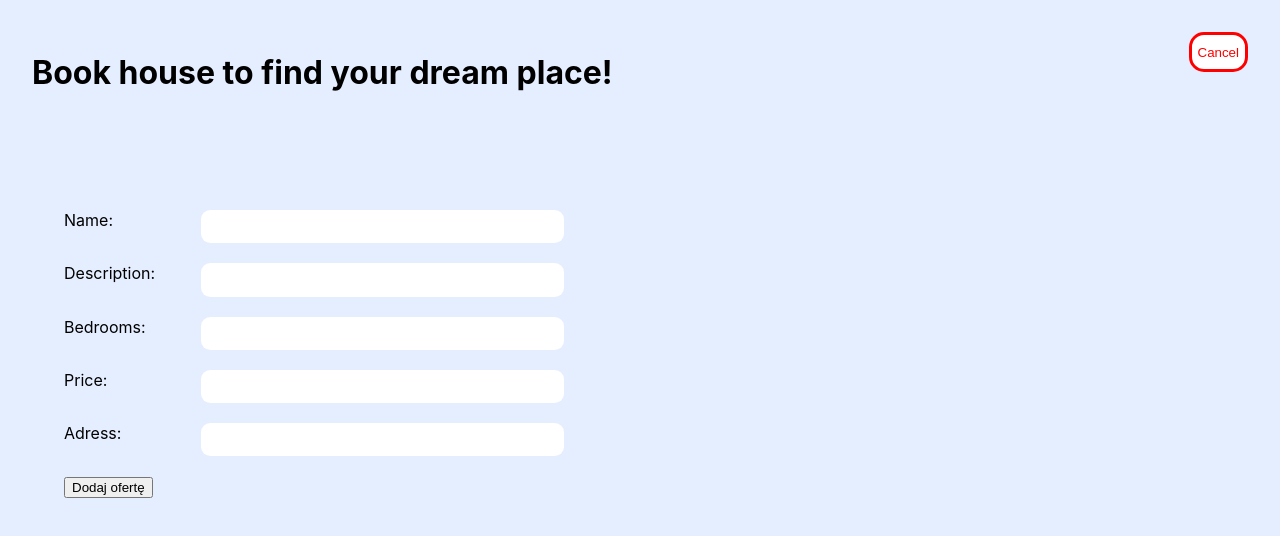
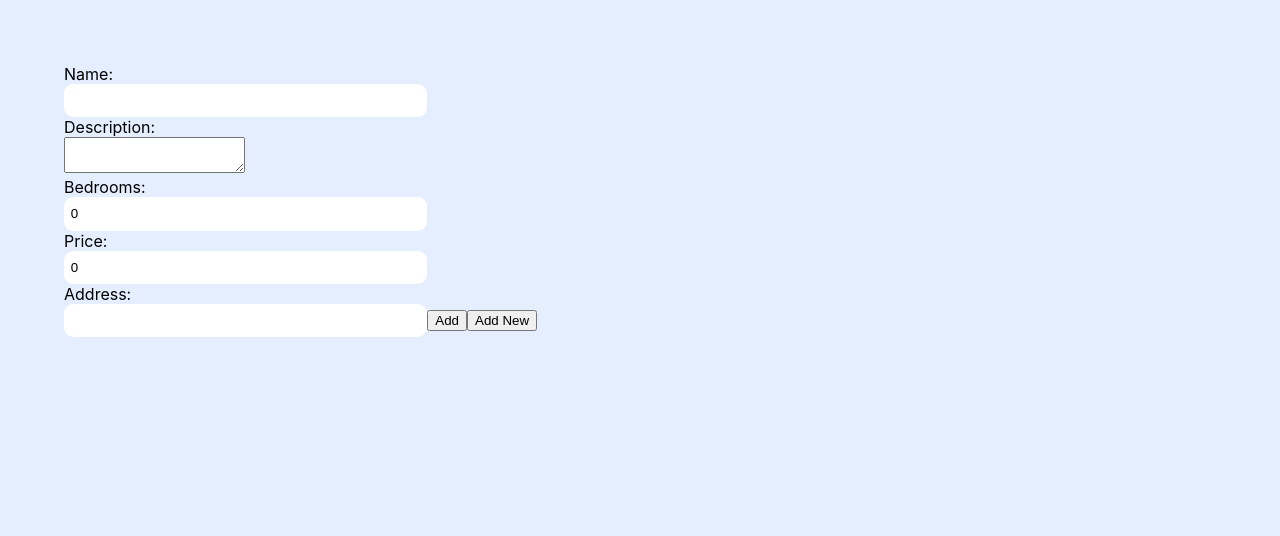
Before and after one commit to bartelke/PIW, a React (Create React App) app in the folder homework3/evilla/: page /add in a window 1280 px wide. Shown: the top 536 px of the page. Built offline with nearby package versions, Linux system fonts and the light colour scheme.

Commit message:
homework3: adding new offer works in new page

```diff
--- a/homework3/evilla/src/App.js
+++ b/homework3/evilla/src/App.js
@@ -1,17 +1,46 @@
-import React from 'react';
+import React, { useState } from 'react';
 import { BrowserRouter as Router, Routes, Route } from 'react-router-dom';
-
-import List from './components/list/List.jsx';
-import Add from './components/add/Add.jsx';
+import List from './components/list/List';
+import Add from './components/add/Add';
+import './App.css';
 
 function App() {
+  const [list, setList] = useState([
+    {
+      name: "Villa C13",
+      description: "villa with round windows, in summer you will feel the tropical atmosphere of the place",
+      bedrooms: 12,
+      price: 8000000,
+      address: "wybrzeże Stanisława Wyspiańskiego 23-25, 50-370 Wrocław"
+    },
+    {
+      name: "Villa C16",
+      description: "a large estate with modern architecture located in a place known for the conquests of the Vikings, you can still meet their descendants here",
+      bedrooms: 4,
+      price: 6000000,
+      address: "Janiszewskiego 7, 50-372 Wrocław"
+    }
+  ]);
+
+  const handleAddItem = newItem => {
+    setList([...list, newItem]);
+  };
+
+  const handleDeleteItem = index => {
+    const newList = [...list];
+    newList.splice(index, 1);
+    setList(newList);
+  };
+
   return (
-    <Router>
-      <Routes>
-        <Route path="/" element={<List />} />
-        <Route path="/add" element={<Add />} />
-      </Routes>
-    </Router>
+    <div className="App">
+      <Router>
+        <Routes>
+          <Route path="/" element={<List list={list} handleDeleteItem={handleDeleteItem} />} />
+          <Route path="/add" element={<Add handleAddItem={handleAddItem} />} />
+        </Routes>
+      </Router>
+    </div>
   );
 }
 
--- a/homework3/evilla/src/components/add/Add.jsx
+++ b/homework3/evilla/src/components/add/Add.jsx
@@ -1,85 +1,60 @@
 import React, { useState } from 'react';
+import './Add.css';
 import { Link } from 'react-router-dom';
-import '../add/Add.css'
 
 function Add(props) {
-  const [newItemName, setNewItemName] = useState("");
-  const [newItemDescription, setNewItemDescription] = useState("");
-  const [newItemBedrooms, setNewItemBedrooms] = useState("");
-  const [newItemPrice, setNewItemPrice] = useState("");
-  const [newItemAddress, setNewItemAddress] = useState("");
+  const [name, setName] = useState('');
+  const [description, setDescription] = useState('');
+  const [bedrooms, setBedrooms] = useState(0);
+  const [price, setPrice] = useState(0);
+  const [address, setAddress] = useState('');
 
-  const handleAddItem = () => {
-    const newItem = {
-      name: newItemName,
-      description: newItemDescription,
-      bedrooms: newItemBedrooms,
-      price: newItemPrice,
-      address: newItemAddress
-    };
+  const handleNameChange = event => {
+    setName(event.target.value);
+  };
+
+  const handleDescriptionChange = event => {
+    setDescription(event.target.value);
+  };
+
+  const handleBedroomsChange = event => {
+    setBedrooms(event.target.value);
+  };
+
+  const handlePriceChange = event => {
+    setPrice(event.target.value);
+  };
+
+  const handleAddressChange = event => {
+    setAddress(event.target.value);
+  };
+
+  const handleSubmit = event => {
+    event.preventDefault();
+    const newItem = { name, description, bedrooms, price, address };
     props.handleAddItem(newItem);
-    setNewItemName("");
-    setNewItemDescription("");
-    setNewItemBedrooms("");
-    setNewItemPrice("");
-    setNewItemAddress("");
+    setName('');
+    setDescription('');
+    setBedrooms(0);
+    setPrice(0);
+    setAddress('');
   };
 
   return (
-    <div>
-      <div class="header">
-        <h1>Book house to find your dream place!</h1>
-        <Link to="/"><button id="cancel">Cancel</button></Link>
-      </div>
-      <form>
-      <label>
-        Name:
-        <input
-          type="text"
-          value={newItemName}
-          onChange={e => setNewItemName(e.target.value)}
-        />
-      </label>
-      <br />
-      <label>
-        Description:
-        <input
-          type="text"
-          value={newItemDescription}
-          onChange={e => setNewItemDescription(e.target.value)}
-        />
-      </label>
-      <br />
-      <label>
-        Bedrooms:
-        <input
-          type="number"
-          value={newItemBedrooms}
-          onChange={e => setNewItemBedrooms(e.target.value)}
-        />
-      </label>
-      <br />
-      <label>
-        Price:
-        <input
-          type="number"
-          value={newItemPrice}
-          onChange={e => setNewItemPrice(e.target.value)}
-        />
-      </label>
-      <br />
-      <label>
-        Adress:
-        <input
-          type="text"
-          value={newItemAddress}
-          onChange={e => setNewItemAddress(e.target.value)}
-        />
-      </label>
-      <br />
-      <button onClick={handleAddItem}>Dodaj ofertę</button>
-      </form>
-    </div>
+    <form onSubmit={handleSubmit} className="Add">
+      <label htmlFor="name">Name:</label>
+      <input type="text" id="name" value={name} onChange={handleNameChange} required />
+      <label htmlFor="description">Description:</label>
+      <textarea id="description" value={description} onChange={handleDescriptionChange} required />
+      <label htmlFor="bedrooms">Bedrooms:</label>
+      <input type="number" id="bedrooms" value={bedrooms} onChange={handleBedroomsChange} required />
+      <label htmlFor="price">Price:</label>
+      <input type="number" id="price" value={price} onChange={handlePriceChange} required />
+      <label htmlFor="address">Address:</label>
+      <input type="text" id="address" value={address} onChange={handleAddressChange} required />
+      <button type="submit">Add</button>
+      <Link to="/"><button>Add New</button></Link>
+    </form>
   );
 }
 
--- a/homework3/evilla/src/components/list/List.jsx
+++ b/homework3/evilla/src/components/list/List.jsx
@@ -1,48 +1,24 @@
-import React, { useState } from 'react';
-import '../list/List.css';
+import './List.css';
 import { Link } from 'react-router-dom';
 
-function List() {
-  const [list, setList] = useState([
-    {
-      name: "Villa C13",
-      description: "villa with round windows, in summer you will feel the tropical atmosphere of the place",
-      bedrooms: 12,
-      price: 8000000,
-      address: "wybrzeże Stanisława Wyspiańskiego 23-25, 50-370 Wrocław"
-    },
-    {
-      name: "Villa C16",
-      description: "a large estate with modern architecture located in a place known for the conquests of the Vikings, you can still meet their descendants here",
-      bedrooms: 4,
-      price: 6000000,
-      address: "Janiszewskiego 7, 50-372 Wrocław"
-    }
-  ]);
-
-  const handleDeleteItem = index => {
-    const newList = [...list];
-    newList.splice(index, 1);
-    setList(newList);
-  };
-
+function List(props) {
   return (
-    <div class="container">
-      <div class="header">
+    <div className="container">
+      <div className="header">
         <h1>Book house to find your dream place!</h1>
-        <Link to="/add"><button>Add New</button></Link>
+          <Link to="/add"><button>Add New</button></Link>
       </div>
 
       <ul>
-        {list.map((item, index) => (
+        {props.list.map((item, index) => (
           <li key={index}>
             <h2>{item.name}</h2>
             <p>{item.description}</p>
             <p>{item.bedrooms} bedrooms</p>
             <p>Adress: {item.address}</p>
-            <div class="footer">
+            <div className="footer">
               <p><strong>Price: {item.price} pln</strong></p>
-              <button onClick={() => handleDeleteItem(index)}>Delete</button>
+              <button onClick={() => props.handleDeleteItem(index)}>Delete</button>
             </div>
           </li>
         ))}
```
